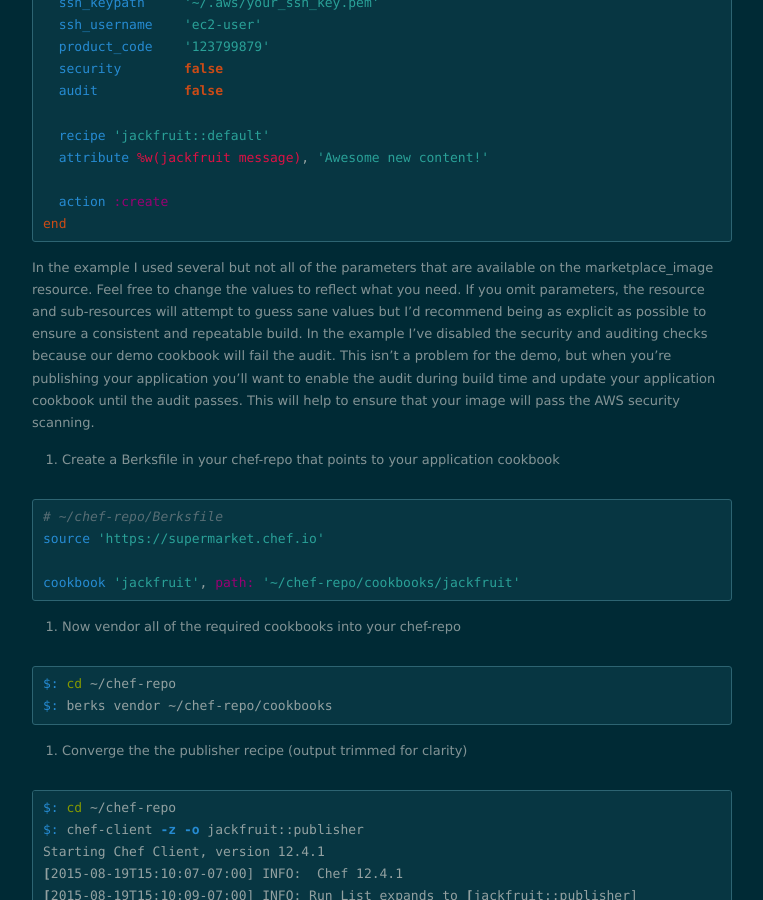
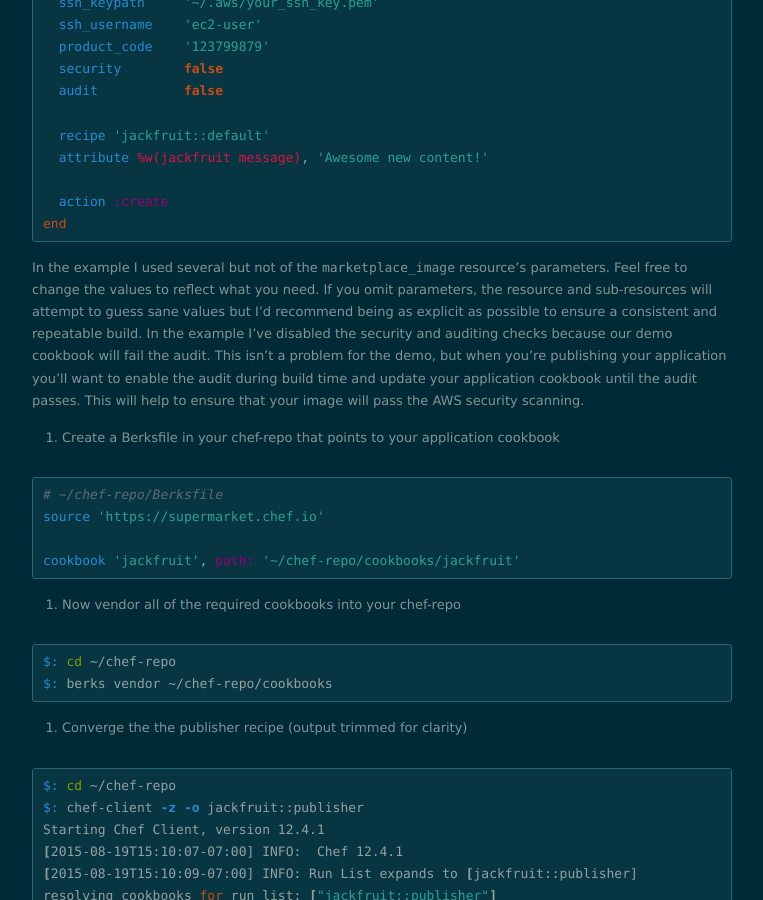
Before and after one commit to ryancragun/ryancragun.github.io, a Jekyll site: the page built from _posts/2015-08-19-automate-publishing-in-the-aws-marketplace.md, in a window 1280 px wide and 900 px high, scrolled down 4407 px. Shown: the whole window, without its empty margins (258-1021 px from the left). Built offline with Jekyll 4.4.1, drawn with Linux system fonts in a browser that asks for light colours; nearby versions of some CDN libraries; some of the changed text lies outside the part shown.

Commit message:
Clarify marketplace post

```diff
--- a/_posts/2015-08-19-automate-publishing-in-the-aws-marketplace.md
+++ b/_posts/2015-08-19-automate-publishing-in-the-aws-marketplace.md
@@ -217,8 +217,8 @@
 end
 {% endhighlight %} <p></p>
 
-In the example I used several but not all of the parameters that are
-available on the marketplace_image resource.  Feel free to change the values to
+In the example I used several but not of the `marketplace_image` resource's parameters.
+Feel free to change the values to
 reflect what you need.  If you omit parameters, the resource
 and sub-resources will attempt to guess sane values but I'd recommend being as
 explicit as possible to ensure a consistent and repeatable build.
```
Also changed, not shown: other parts of _posts/2015-08-19-automate-publishing-in-the-aws-marketplace.md (+3 -3 lines).
